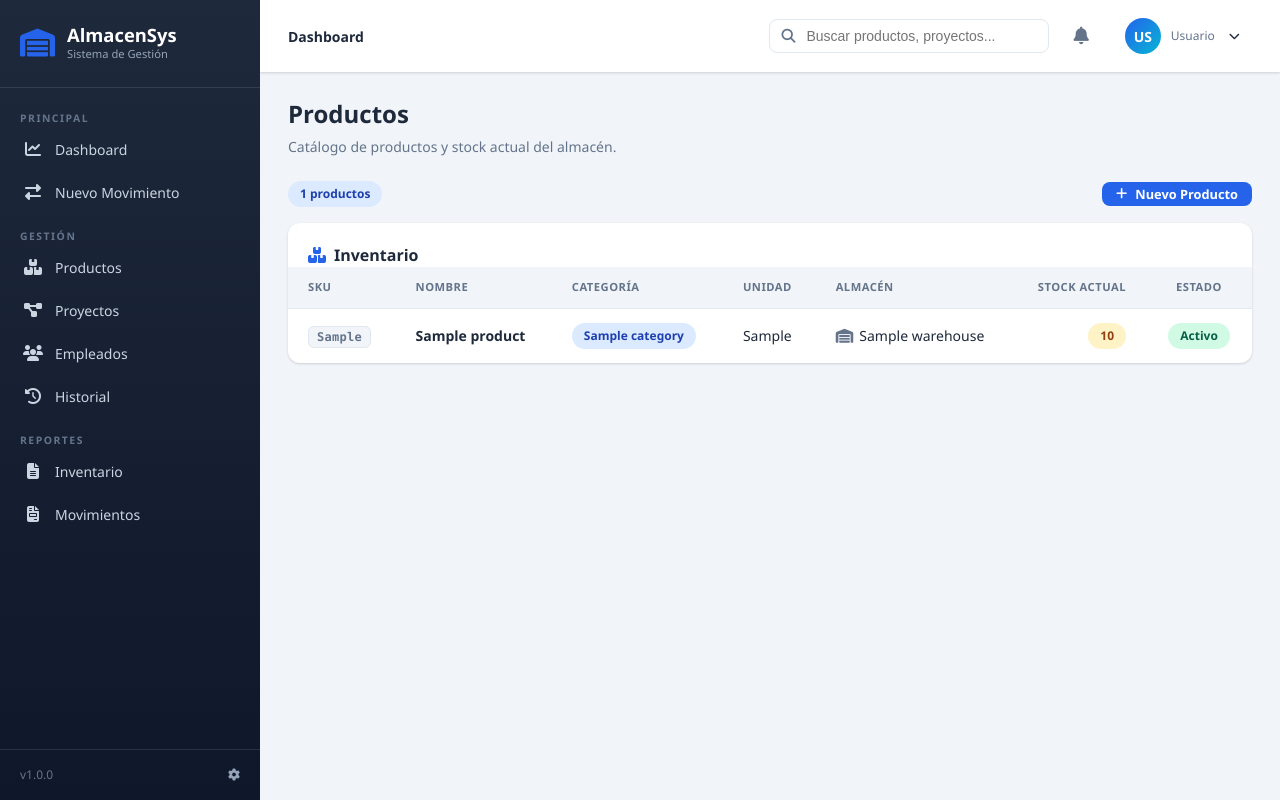
After one commit to jesus010795/stock-app, a Django app: page /productos/lista/ in a window 1280 px wide. The commit adds this page. Run offline with Django 5.2, Linux system fonts and the light colour scheme; tables that the repository leaves empty hold one stand-in row (values such as "Sample post"); parts of the project's set-up code (start-up, migrations or seed data) failed here and were passed over.

Commit message:
add products and projects list views with URL and sidebar wiring
- Add ProductQuerySet.with_stock() attaching stock computed from Movement (keeps Movement as single source of truth) and expose via ProductManager
- Add Product.is_low_stock property comparing attached stock against minimum_stock
- Extend with_category() to select_related warehouse
- Create products/urls.py and projects/urls.py and include them in stockapp/urls.py
- Wire sidebar links and home quick action to real URLs (home, inventory:nuevo, products:products_list, projects:projects_list)

```diff
--- a/products/models.py
+++ b/products/models.py
@@ -64,7 +64,29 @@ class ProductQuerySet(models.QuerySet):
         return self.filter(is_active=True)
 
     def with_category(self):
-        return self.select_related("category", "unit")
+        return self.select_related("category", "unit", "warehouse")
+
+    def with_stock(self):
+        """Anexa el stock calculado a cada producto.
+
+        Retorna una lista (no un queryset) porque anexar un atributo
+        calculado requiere materializar los objetos.
+        """
+        from inventory.models import Movement
+
+        products = list(self)
+        if not products:
+            return products
+
+        stock_map = {
+            r["product__id"]: r["_stock"]
+            for r in Movement.objects.get_products_with_stock()
+        }
+
+        for product in products:
+            product.stock = stock_map.get(product.id, 0)
+
+        return products
 
 
 class ProductManager(models.Manager):
@@ -76,6 +98,9 @@ class ProductManager(models.Manager):
 
     def with_category(self):
         return self.get_queryset().with_category()
+
+    def with_stock(self):
+        return self.get_queryset().with_stock()
 
 
 class Unit(models.Model):
@@ -148,6 +173,21 @@ class Product(models.Model):
     created_at = models.DateTimeField(auto_now_add=True)
     updated_at = models.DateTimeField(auto_now=True)
 
+    @property
+    def is_low_stock(self):
+        """Indica si el stock está en o por debajo del mínimo.
+
+        Requiere que el atributo `.stock` haya sido anexado previamente
+        mediante Product.objects.with_stock(). Si no fue anexado,
+        retorna False.
+        """
+        stock = getattr(self, "stock", None)
+        if stock is None:
+            return False
+        if self.minimum_stock is None or self.minimum_stock < 0:
+            return False
+        return stock <= self.minimum_stock
+
     objects = ProductManager()
 
     class Meta:
--- /dev/null
+++ b/products/urls.py
@@ -0,0 +1,10 @@
+from django.urls import path
+from . import views
+
+app_name = "products"
+
+urlpatterns = [
+    # path("", views.MovimientoListView.as_view(), name="historial"),
+    path("lista/", views.ProductListView.as_view(), name="products_list"),
+    # path("<int:pk>/", views.MovimientoDetailView.as_view(), name="detalle"),
+]
--- a/products/views.py
+++ b/products/views.py
@@ -1,3 +1,11 @@
-from django.shortcuts import render
+from django.views.generic import ListView
+from .models import Product
 
-# Create your views here.
+
+class ProductListView(ListView):
+    model = Product
+    template_name = "products/product_list.html"
+    context_object_name = "products"
+
+    def get_queryset(self):
+        return Product.objects.with_category().with_stock()
--- /dev/null
+++ b/projects/urls.py
@@ -0,0 +1,10 @@
+from django.urls import path
+from . import views
+
+app_name = "projects"
+
+urlpatterns = [
+    # path("", views.MovimientoListView.as_view(), name="historial"),
+    path("lista/", views.ProjectListView.as_view(), name="projects_list"),
+    # path("<int:pk>/", views.MovimientoDetailView.as_view(), name="detalle"),
+]
--- a/static/css/components.css
+++ b/static/css/components.css
@@ -0,0 +1,130 @@
+/* ============================================================
+   TABLA DE DATOS
+   ============================================================ */
+.table {
+    width: 100%;
+    border-collapse: collapse;
+    font-size: 0.875rem;
+}
+
+.table thead th {
+    background: var(--bg);
+    color: var(--text-muted);
+    font-size: 0.7rem;
+    font-weight: 700;
+    text-transform: uppercase;
+    letter-spacing: 0.5px;
+    text-align: left;
+    padding: 12px 20px;
+    border-bottom: 1px solid var(--border);
+    white-space: nowrap;
+}
+
+.table tbody td {
+    padding: 14px 20px;
+    border-bottom: 1px solid var(--border);
+    vertical-align: middle;
+}
+
+.table tbody tr:last-child td {
+    border-bottom: none;
+}
+
+.table tbody tr {
+    transition: background 0.15s ease;
+}
+
+.table tbody tr:hover {
+    background: var(--bg);
+}
+
+.table .text-right { text-align: right; }
+.table .text-center { text-align: center; }
+
+.table .product-name {
+    font-weight: 600;
+    color: var(--text);
+}
+
+.table-cell-icon i {
+    color: var(--text-muted);
+    margin-right: 6px;
+    width: 14px;
+    text-align: center;
+}
+
+.badge-sku {
+    font-family: ui-monospace, SFMono-Regular, Menlo, Consolas, monospace;
+    font-size: 0.75rem;
+    font-weight: 600;
+    background: var(--bg);
+    color: var(--secondary);
+    border: 1px solid var(--border);
+    padding: 3px 8px;
+    border-radius: 6px;
+    letter-spacing: 0.3px;
+    white-space: nowrap;
+}
+
+/* ============================================================
+   BADGES
+   ============================================================ */
+.badge {
+    display: inline-flex;
+    align-items: center;
+    gap: 4px;
+    font-size: 0.75rem;
+    font-weight: 600;
+    padding: 4px 12px;
+    border-radius: 20px;
+    white-space: nowrap;
+}
+
+.badge-success { background: var(--success-light); color: #065f46; }
+.badge-warning { background: var(--warning-light); color: #92400e; }
+.badge-danger { background: var(--danger-light); color: #991b1b; }
+.badge-info { background: var(--primary-light); color: #1e40af; }
+.badge-muted { background: var(--bg); color: var(--text-muted); }
+
+/* ============================================================
+   TOOLBAR DE TABLA
+   ============================================================ */
+.table-toolbar {
+    display: flex;
+    justify-content: space-between;
+    align-items: center;
+    gap: 12px;
+    margin-bottom: 16px;
+    flex-wrap: wrap;
+}
+
+/* ============================================================
+   ESTADO VACÍO
+   ============================================================ */
+.empty-state {
+    display: flex;
+    flex-direction: column;
+    align-items: center;
+    justify-content: center;
+    gap: 8px;
+    padding: 48px 24px;
+    text-align: center;
+    color: var(--text-muted);
+}
+
+.empty-state i {
+    font-size: 2.5rem;
+    color: var(--border);
+    margin-bottom: 8px;
+}
+
+.empty-state h3 {
+    font-size: 1rem;
+    font-weight: 700;
+    color: var(--text);
+}
+
+.empty-state p {
+    font-size: 0.875rem;
+    max-width: 320px;
+}
--- a/stockapp/urls.py
+++ b/stockapp/urls.py
@@ -23,4 +23,6 @@ urlpatterns = [
     path("admin/", admin.site.urls),
     path("", HomeView.as_view(), name="home"),
     path("movimientos/", include("inventory.urls")),
+    path("productos/", include("products.urls")),
+    path("proyectos/", include("projects.urls")),
 ]
--- a/templates/includes/sidebar.html
+++ b/templates/includes/sidebar.html
@@ -15,13 +15,13 @@
         <div class="nav-section">
             <span class="nav-section-title">Principal</span>
             {% comment %} {% url 'dashboard:index' %} {% endcomment %}
-            <a href=""
+            <a href="{% url 'home' %}"
                class="nav-item {% if request.resolver_match.url_name == 'index' %}active{% endif %}">
                 <i class="fas fa-chart-line"></i>
                 <span>Dashboard</span>
             </a>
             {% comment %} {% url 'movimientos:nuevo' %} {% endcomment %}
-            <a href=""
+            <a href="{% url 'inventory:nuevo' %}"
                class="nav-item {% if request.resolver_match.url_name == 'nuevo' %}active{% endif %}">
                 <i class="fas fa-exchange-alt"></i>
                 <span>Nuevo Movimiento</span>
@@ -31,7 +31,7 @@
         <div class="nav-section">
             <span class="nav-section-title">Gestión</span>
             {% comment %} {% url 'productos:lista' %} {% endcomment %}
-            <a href=""
+            <a href="{% url 'products:products_list' %}"
                class="nav-item {% if request.resolver_match.namespace == 'productos' %}active{% endif %}">
                 <i class="fas fa-boxes"></i>
                 <span>Productos</span>
@@ -40,7 +40,7 @@
                 {% endif %}
             </a>
             {% comment %} {% url 'proyectos:lista' %} {% endcomment %}
-            <a href=""
+            <a href="{% url 'projects:projects_list' %}"
                class="nav-item {% if request.resolver_match.namespace == 'proyectos' %}active{% endif %}">
                 <i class="fas fa-project-diagram"></i>
                 <span>Proyectos</span>
--- a/templates/inventory/home.html
+++ b/templates/inventory/home.html
@@ -16,8 +16,7 @@
 {% block content %}
 <!-- Acciones Rápidas -->
 <div class="quick-actions">
-    {% comment %} <a href="{% url 'movimientos:nuevo' %}" class="btn btn-primary"> {% endcomment %}
-    <a href="" class="btn btn-primary">
+    <a href="{% url 'inventory:nuevo' %}" class="btn btn-primary">
         <i class="fas fa-plus"></i> Realizar Movimiento
     </a>
     {% comment %} <a href="{% url 'productos:nuevo' %}" class="btn btn-secondary"> {% endcomment %}
--- /dev/null
+++ b/templates/products/product_list.html
@@ -0,0 +1,92 @@
+{% extends "base.html" %}
+{% load static %}
+
+{% block title %}Productos - AlmacenSys{% endblock %}
+
+{% block breadcrumb_items %}
+<strong>Productos</strong> / Listado
+{% endblock %}
+
+{% block page_header %}
+<h1 class="page-title">Productos</h1>
+<p class="page-subtitle">Catálogo de productos y stock actual del almacén.</p>
+{% endblock %}
+
+{% block content %}
+<div class="table-toolbar">
+    <span class="card-badge info">{{ products|length }} productos</span>
+    <a href="#" class="btn btn-primary btn-sm">
+        <i class="fas fa-plus"></i> Nuevo Producto
+    </a>
+</div>
+
+<div class="card">
+    <div class="card-header">
+        <h2 class="card-title">
+            <i class="fas fa-boxes"></i> Inventario
+        </h2>
+    </div>
+    <div class="card-body" style="padding: 0;">
+        {% if products %}
+        <table class="table">
+            <thead>
+                <tr>
+                    <th>SKU</th>
+                    <th>Nombre</th>
+                    <th>Categoría</th>
+                    <th>Unidad</th>
+                    <th>Almacén</th>
+                    <th class="text-right">Stock Actual</th>
+                    <th class="text-center">Estado</th>
+                </tr>
+            </thead>
+            <tbody>
+                {% for product in products %}
+                <tr>
+                    <td><span class="badge-sku">{{ product.sku }}</span></td>
+                    <td class="product-name">{{ product.name }}</td>
+                    <td>
+                        {% if product.category %}
+                        <span class="badge badge-info">{{ product.category.name }}</span>
+                        {% else %}
+                        <span class="badge badge-muted">—</span>
+                        {% endif %}
+                    </td>
+                    <td>{{ product.unit.abbreviation }}</td>
+                    <td>
+                        {% if product.warehouse %}
+                        <span class="table-cell-icon">
+                            <i class="fas fa-warehouse"></i> {{ product.warehouse.name }}
+                        </span>
+                        {% else %}
+                        <span class="badge badge-muted">Sin almacén</span>
+                        {% endif %}
+                    </td>
+                    <td class="text-right">
+                        {% if product.is_low_stock %}
+                        <span class="badge badge-warning">{{ product.stock }}</span>
+                        {% else %}
+                        <span class="badge badge-success">{{ product.stock }}</span>
+                        {% endif %}
+                    </td>
+                    <td class="text-center">
+                        {% if product.is_active %}
+                        <span class="badge badge-success">Activo</span>
+                        {% else %}
+                        <span class="badge badge-danger">Inactivo</span>
+                        {% endif %}
+                    </td>
+                </tr>
+                {% endfor %}
+            </tbody>
+        </table>
+        {% else %}
+        <div class="empty-state">
+            <i class="fas fa-box-open"></i>
+            <h3>No hay productos registrados</h3>
+            <p>Agrega tu primer producto para comenzar a gestionar el inventario.</p>
+        </div>
+        {% endif %}
+    </div>
+</div>
+{% endblock %}
--- /dev/null
+++ b/templates/projects/project_list.html
@@ -0,0 +1,3 @@
+proyectos
+<br>
+{{projects}}
```
Also changed, not shown: projects/views.py (+10 -1 lines).
